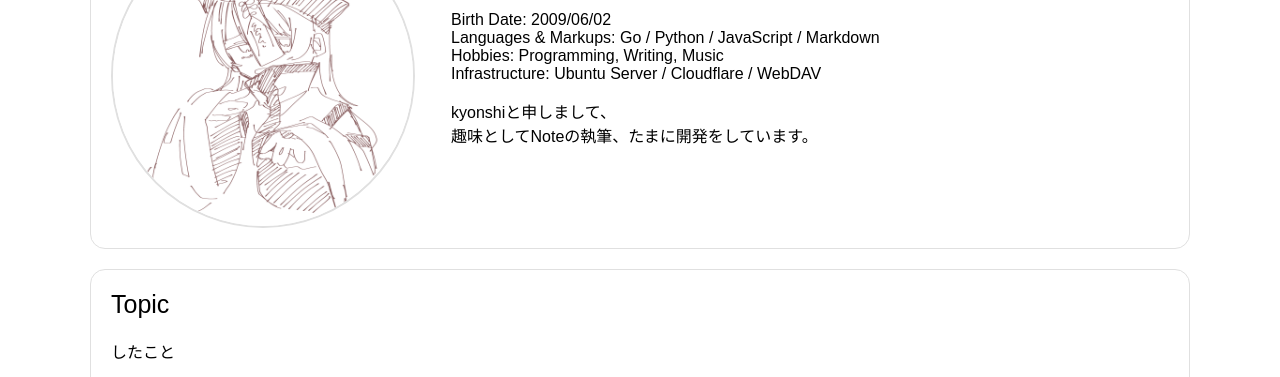
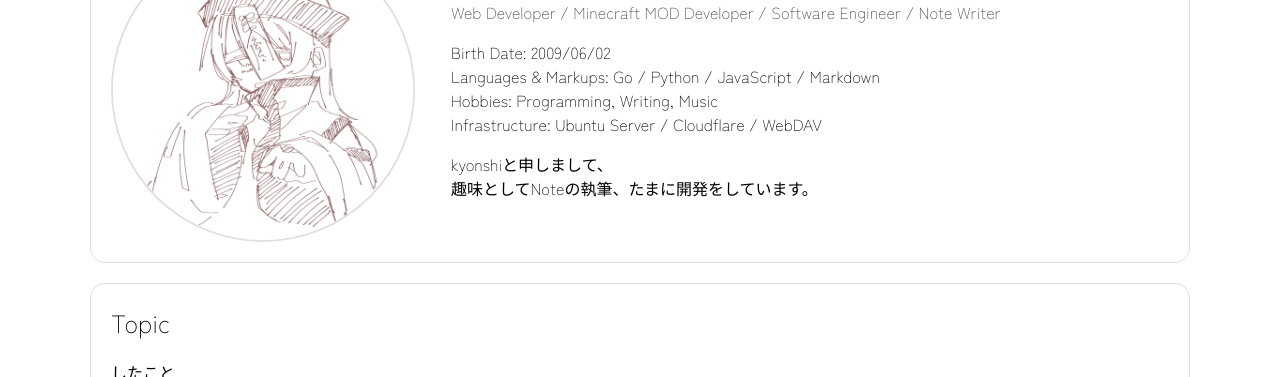
Before and after one commit to kyonshi0104/kyonshi.com, a plain HTML site: page index.html in a window 1280 px wide. Shown: the part 315-692 px from the top of the page. Drawn offline with Linux system fonts and the light colour scheme; no server answers.

Commit message:
補完用フォントをZen Kaku Gothic Newに変更

```diff
--- a/css/common.css
+++ b/css/common.css
@@ -6,7 +6,8 @@
 
 body {
     background-color: #ffffff;
-    font-family: "Yu gothic Light", "Yu Gothic", "游ゴシック体", "游ゴシック", "YuGothic", "ヒラギノ角ゴ Pro W3", "Hiragino Kaku Gothic Pro", "メイリオ", Meiryo, sans-serif;
+    font-family: "Yu gothic Light", "Zen Kaku Gothic New", sans-serif;
+    font-weight: 300;
 }
 
 header {
--- a/index.html
+++ b/index.html
@@ -28,6 +28,10 @@
     <link rel="stylesheet" href="/css/contact.css">
     <link rel="stylesheet" href="/css/scrollbar.css">
     <link rel="stylesheet" href="/css/mobile.css">
+
+    <link rel="preconnect" href="https://fonts.googleapis.com">
+    <link rel="preconnect" href="https://fonts.gstatic.com" crossorigin>
+    <link href="https://fonts.googleapis.com/css2?family=Zen+Kaku+Gothic+New:wght@300;400&display=swap" rel="stylesheet">
 
     <link rel="apple-touch-icon" sizes="180x180" href="/apple-touch-icon.png">
     <link rel="icon" type="image/png" sizes="32x32" href="/favicon-32x32.png">
```
